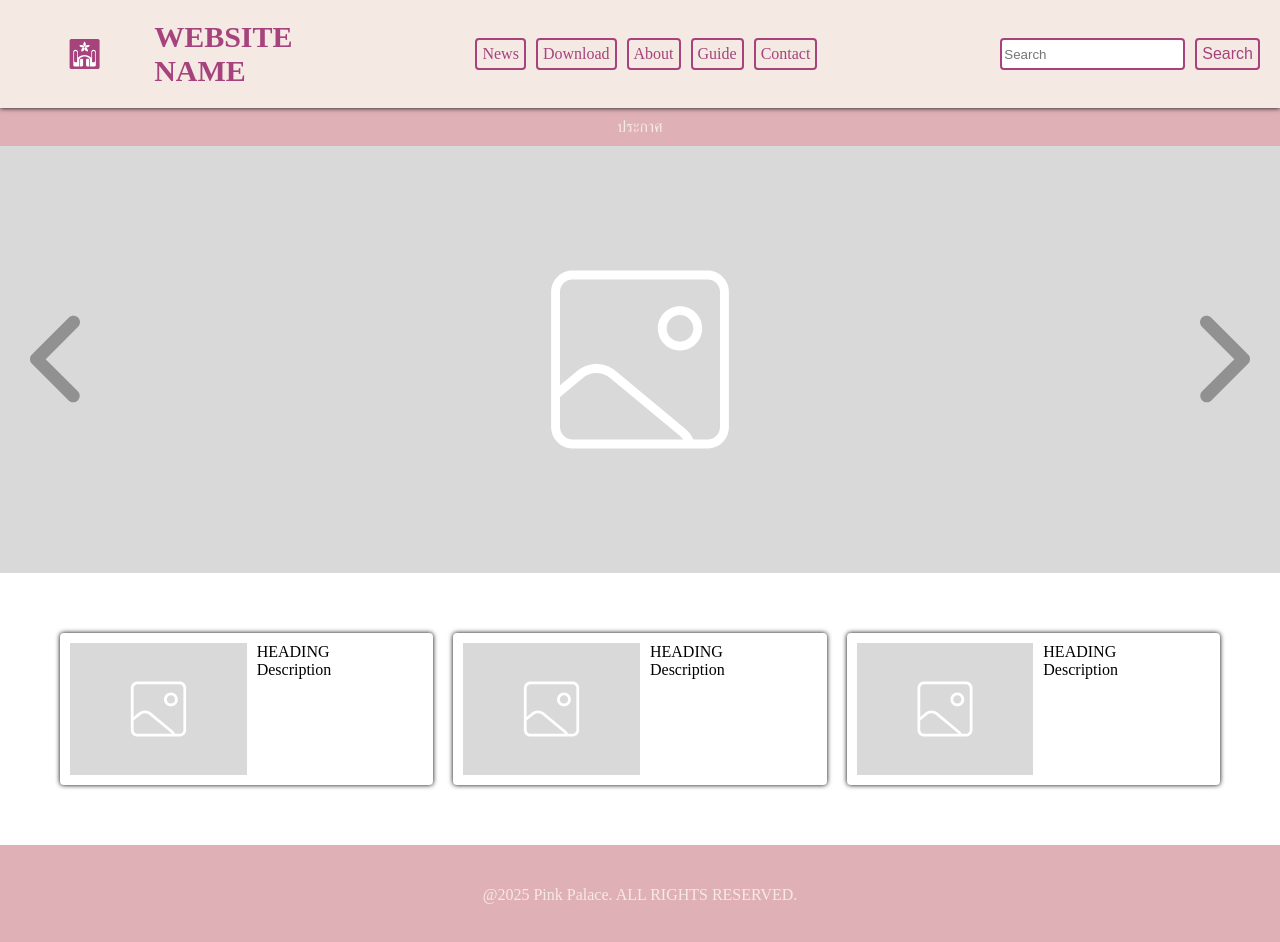
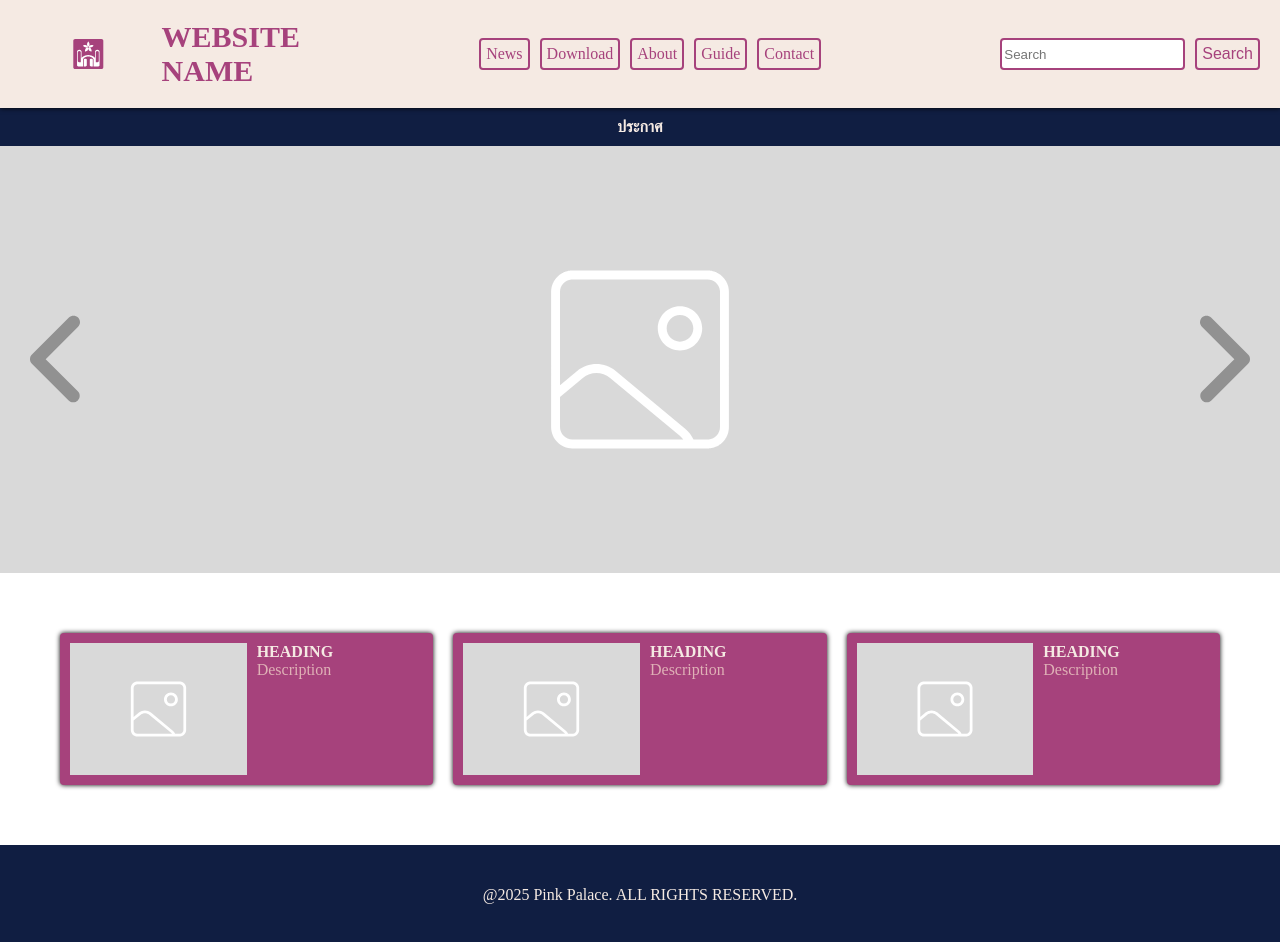
Before and after one commit to julaluxx/pp-web-301, a plain HTML site: page home-page.html in a window 1280 px wide. Drawn offline with Linux system fonts and the light colour scheme.

Commit message:
Refine website color

```diff
--- a/css/about-page.css
+++ b/css/about-page.css
@@ -26,10 +26,12 @@ body {
     flex-direction: row;
     padding: 10px;
     text-decoration: none;
+    min-width: 300px;
+    justify-content: center;
 }
 
 .marquee {
-    background-color: #dfb1b6;
+    background-color: #101e42;
     padding: 10px;
     display: flex;
     justify-content: center;
@@ -38,7 +40,7 @@ body {
 }
 
 .footer {
-    background-color: #dfb1b6;
+    background-color: #101e42;
     display: flex;
     padding: 10px;
     width: 100%;
@@ -115,6 +117,7 @@ body {
     color: #a6427c;
     font-weight: 700;
     font-size: 30px;
+    flex-grow: 1;
 }
 
 #i1qxg-2-2-2 {
@@ -211,4 +214,5 @@ body {
 
 .svg-pp-logo {
     display: flex;
+    flex-grow: 1;
 }
--- a/css/contact-page.css
+++ b/css/contact-page.css
@@ -26,10 +26,12 @@ body {
     flex-direction: row;
     padding: 10px;
     text-decoration: none;
+    min-width: 300px;
+    justify-content: center;
 }
 
 .marquee {
-    background-color: #dfb1b6;
+    background-color: #101e42;
     padding: 10px;
     display: flex;
     justify-content: center;
@@ -38,7 +40,7 @@ body {
 }
 
 .footer {
-    background-color: #dfb1b6;
+    background-color: #101e42;
     display: flex;
     padding: 10px;
     width: 100%;
@@ -115,6 +117,7 @@ body {
     color: #a6427c;
     font-weight: 700;
     font-size: 30px;
+    flex-grow: 1;
 }
 
 #i1qxg-2-2-2-2-2 {
@@ -211,4 +214,5 @@ body {
 
 .svg-pp-logo {
     display: flex;
+    flex-grow: 1;
 }
--- a/css/download-page.css
+++ b/css/download-page.css
@@ -26,10 +26,12 @@ body {
     flex-direction: row;
     padding: 10px;
     text-decoration: none;
+    min-width: 300px;
+    justify-content: center;
 }
 
 .marquee {
-    background-color: #dfb1b6;
+    background-color: #101e42;
     padding: 10px;
     display: flex;
     justify-content: center;
@@ -38,7 +40,7 @@ body {
 }
 
 .footer {
-    background-color: #dfb1b6;
+    background-color: #101e42;
     display: flex;
     padding: 10px;
     width: 100%;
@@ -115,6 +117,7 @@ body {
     color: #a6427c;
     font-weight: 700;
     font-size: 30px;
+    flex-grow: 1;
 }
 
 #i1qxg-2-2 {
@@ -211,4 +214,5 @@ body {
 
 .svg-pp-logo {
     display: flex;
+    flex-grow: 1;
 }
--- a/css/guide-page.css
+++ b/css/guide-page.css
@@ -26,10 +26,12 @@ body {
     flex-direction: row;
     padding: 10px;
     text-decoration: none;
+    min-width: 300px;
+    justify-content: center;
 }
 
 .marquee {
-    background-color: #dfb1b6;
+    background-color: #101e42;
     padding: 10px;
     display: flex;
     justify-content: center;
@@ -38,7 +40,7 @@ body {
 }
 
 .footer {
-    background-color: #dfb1b6;
+    background-color: #101e42;
     display: flex;
     padding: 10px;
     width: 100%;
@@ -115,6 +117,7 @@ body {
     color: #a6427c;
     font-weight: 700;
     font-size: 30px;
+    flex-grow: 1;
 }
 
 #i1qxg-2-2-2-2 {
@@ -211,4 +214,5 @@ body {
 
 .svg-pp-logo {
     display: flex;
+    flex-grow: 1;
 }
--- a/css/home-page.css
+++ b/css/home-page.css
@@ -26,6 +26,8 @@ body {
     flex-direction: row;
     padding: 10px;
     text-decoration: none;
+    min-width: 300px;
+    justify-content: center;
 }
 
 #ikpwh {
@@ -33,7 +35,7 @@ body {
 }
 
 .marquee {
-    background-color: #dfb1b6;
+    background-color: #101e42;
     padding: 10px;
     display: flex;
     justify-content: center;
@@ -73,7 +75,7 @@ body {
 }
 
 .footer {
-    background-color: #dfb1b6;
+    background-color: #101e42;
     display: flex;
     padding: 10px;
     width: 100%;
@@ -164,6 +166,7 @@ body {
     color: #a6427c;
     font-weight: 700;
     font-size: 30px;
+    flex-grow: 1;
 }
 
 #ixj8l-3 {
@@ -182,6 +185,8 @@ body {
 
 #ilmd5 {
     color: #f5eae3;
+    font-weight: 600;
+    transition: transform 10s linear;
 }
 
 .news-menu.active-page {
@@ -211,6 +216,7 @@ body {
 
 .svg-pp-logo {
     display: flex;
+    flex-grow: 1;
 }
 
 #iahu12-2 {
@@ -310,6 +316,7 @@ body {
     display: flex;
     column-gap: 10px;
     padding: 10px;
+    background-color: #a6427c;
 }
 
 #iqm81j-2 {
@@ -372,6 +379,15 @@ body {
     display: flex;
     flex-direction: column;
     column-gap: 10px;
+}
+
+.card-title {
+    color: #f5eae3;
+    font-weight: 600;
+}
+
+.card-desc {
+    color: #dfb1b6;
 }
 
 #iitume-2-2 {
--- a/css/news-page.css
+++ b/css/news-page.css
@@ -26,10 +26,12 @@ body {
     flex-direction: row;
     padding: 10px;
     text-decoration: none;
+    min-width: 300px;
+    justify-content: center;
 }
 
 .marquee {
-    background-color: #dfb1b6;
+    background-color: #101e42;
     padding: 10px;
     display: flex;
     justify-content: center;
@@ -38,7 +40,7 @@ body {
 }
 
 .footer {
-    background-color: #dfb1b6;
+    background-color: #101e42;
     display: flex;
     padding: 10px;
     width: 100%;
@@ -115,6 +117,7 @@ body {
     color: #a6427c;
     font-weight: 700;
     font-size: 30px;
+    flex-grow: 1;
 }
 
 #i1qxg-2 {
@@ -211,4 +214,5 @@ body {
 
 .svg-pp-logo {
     display: flex;
+    flex-grow: 1;
 }
```
